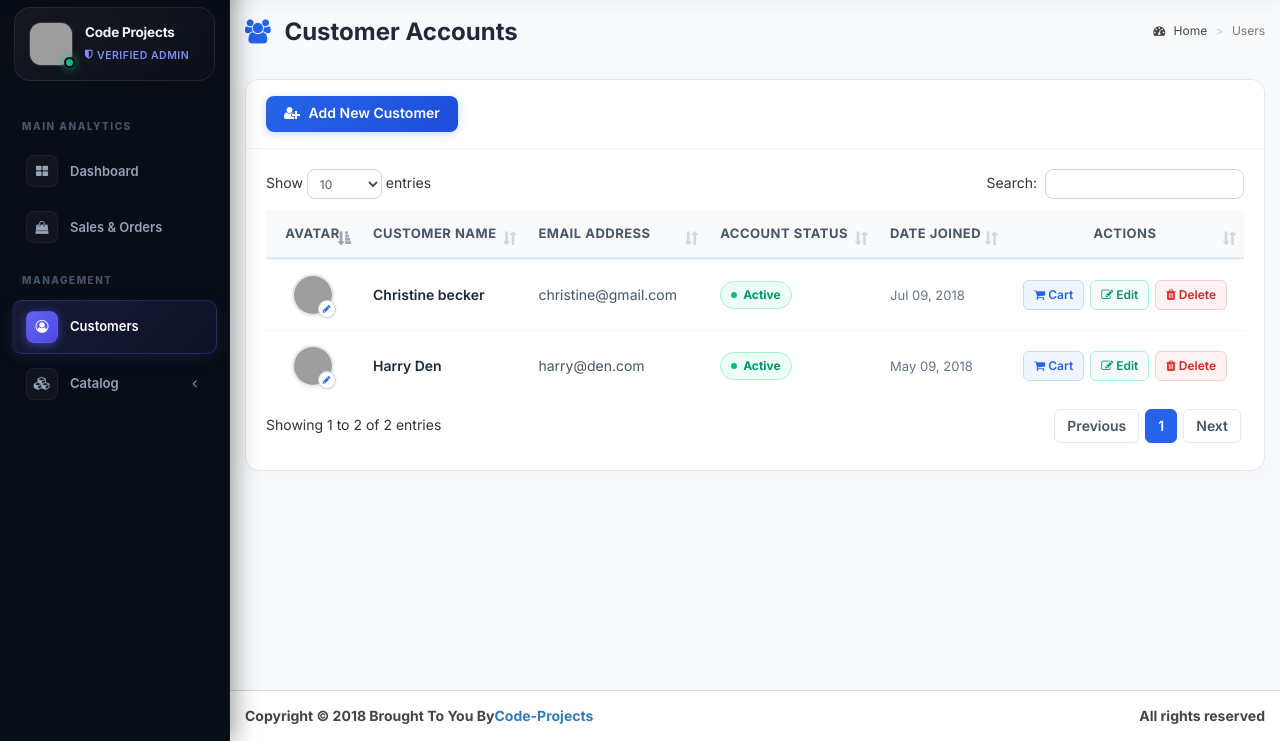
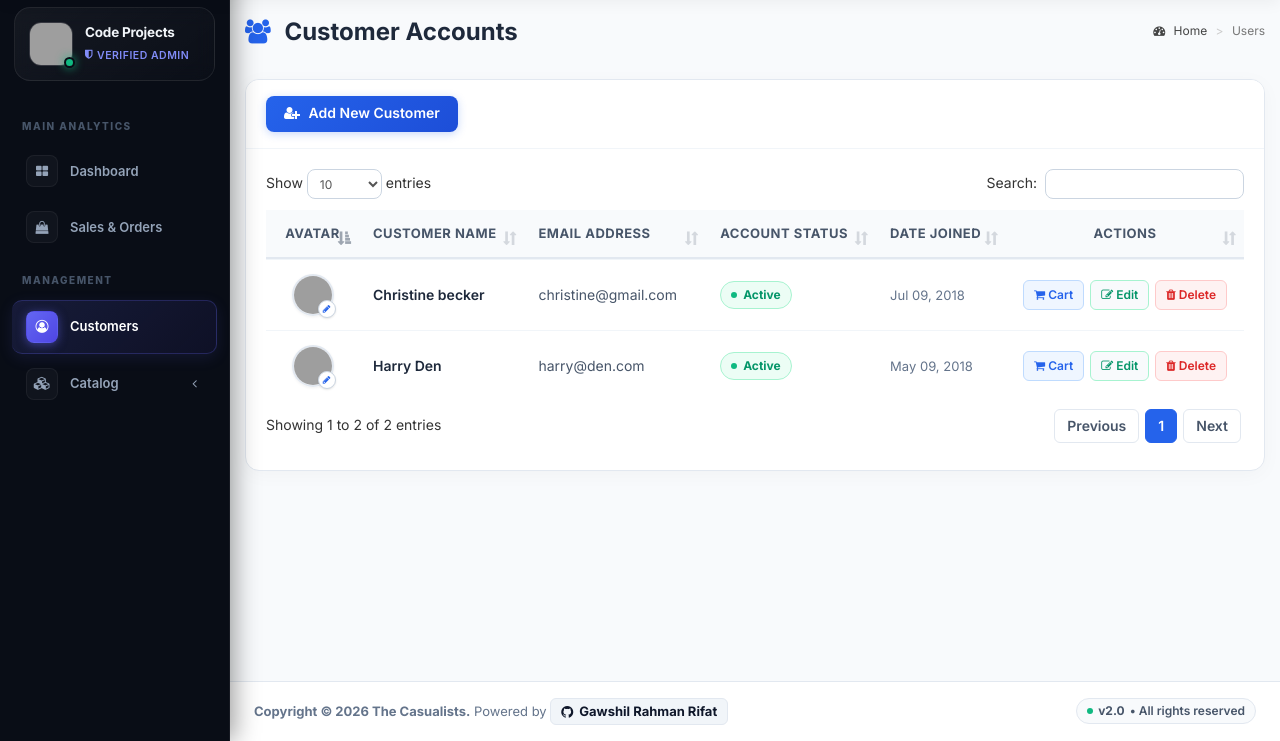
Before and after one commit to GRRifat/ECOMMERCE-project-php, a PHP site: page /ecommerce/admin/users.php in a window 1280 px wide. Shown: the part 59-800 px from the top of the page. Run offline with PHP 8.4, Linux system fonts and the light colour scheme; a user stored in the database is signed in; data comes from the database, SQL or seed files in the repository; some libraries are stand-ins or nearby versions; grey boxes are pictures that could not be loaded.

Commit message:
Footer code and  Design update

```diff
--- a/admin/includes/footer.php
+++ b/admin/includes/footer.php
@@ -1,6 +1,68 @@
+<!-- Modern Admin Footer Styling -->
+<style>
+  .main-footer {
+    background: #ffffff !important;
+    border-top: 1px solid #e2e8f0 !important;
+    color: #64748b !important;
+    padding: 16px 24px !important;
+    font-size: 13px !important;
+    font-family: 'Inter', -apple-system, BlinkMacSystemFont, "Segoe UI", sans-serif;
+    transition: all 0.3s ease;
+  }
+  .footer-github-link {
+    color: #0f172a !important;
+    font-weight: 700;
+    text-decoration: none !important;
+    display: inline-flex;
+    align-items: center;
+    gap: 6px;
+    padding: 3px 10px;
+    background: #f1f5f9;
+    border: 1px solid #e2e8f0;
+    border-radius: 6px;
+    transition: all 0.2s ease;
+  }
+  .footer-github-link:hover {
+    background: #0f172a;
+    color: #ffffff !important;
+    border-color: #0f172a;
+    transform: translateY(-1px);
+    box-shadow: 0 4px 10px rgba(15, 23, 42, 0.15);
+  }
+  .footer-version-tag {
+    display: inline-flex;
+    align-items: center;
+    gap: 5px;
+    font-size: 12px;
+    font-weight: 600;
+    color: #475569;
+    background: #f8fafc;
+    border: 1px solid #e2e8f0;
+    padding: 3px 10px;
+    border-radius: 20px;
+  }
+  .footer-pulse-dot {
+    width: 6px;
+    height: 6px;
+    background: #10b981;
+    border-radius: 50%;
+    display: inline-block;
+  }
+</style>
+
 <footer class="main-footer">
     <div class="pull-right hidden-xs">
-      <b>All rights reserved</b>
+      <span class="footer-version-tag">
+        <span class="footer-pulse-dot"></span>
+        <b>v2.0</b> • All rights reserved
+      </span>
     </div>
-    <strong>Copyright &copy; 2018 Brought To You By<a href="https://code-projects.org/">Code-Projects</a></strong>
+
+    <div>
+      <strong>Copyright &copy; 2026 The Casualists.</strong>
+      Powered by
+      <a href="https://github.com/GRRifat" target="_blank" rel="noopener noreferrer" class="footer-github-link">
+        <i class="fa fa-github" style="font-size: 14px;"></i> Gawshil Rahman Rifat
+      </a>
+    </div>
 </footer>
```
